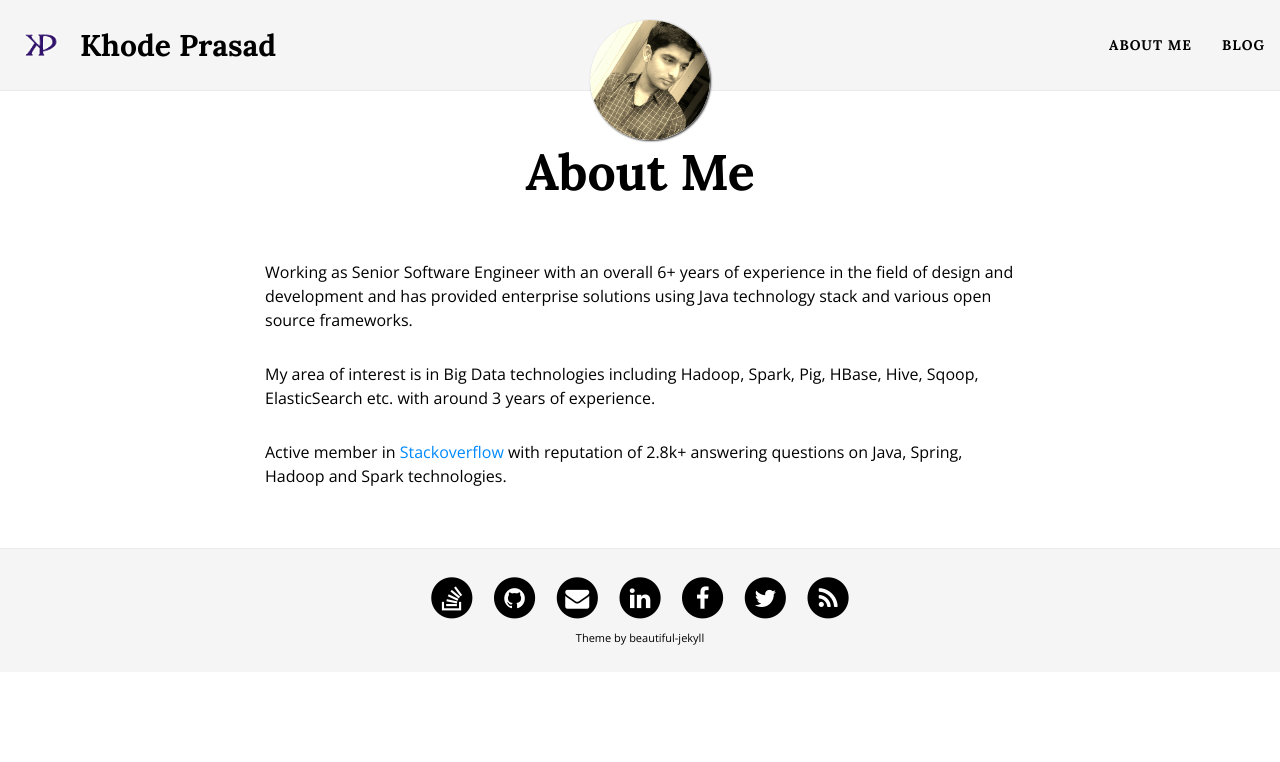
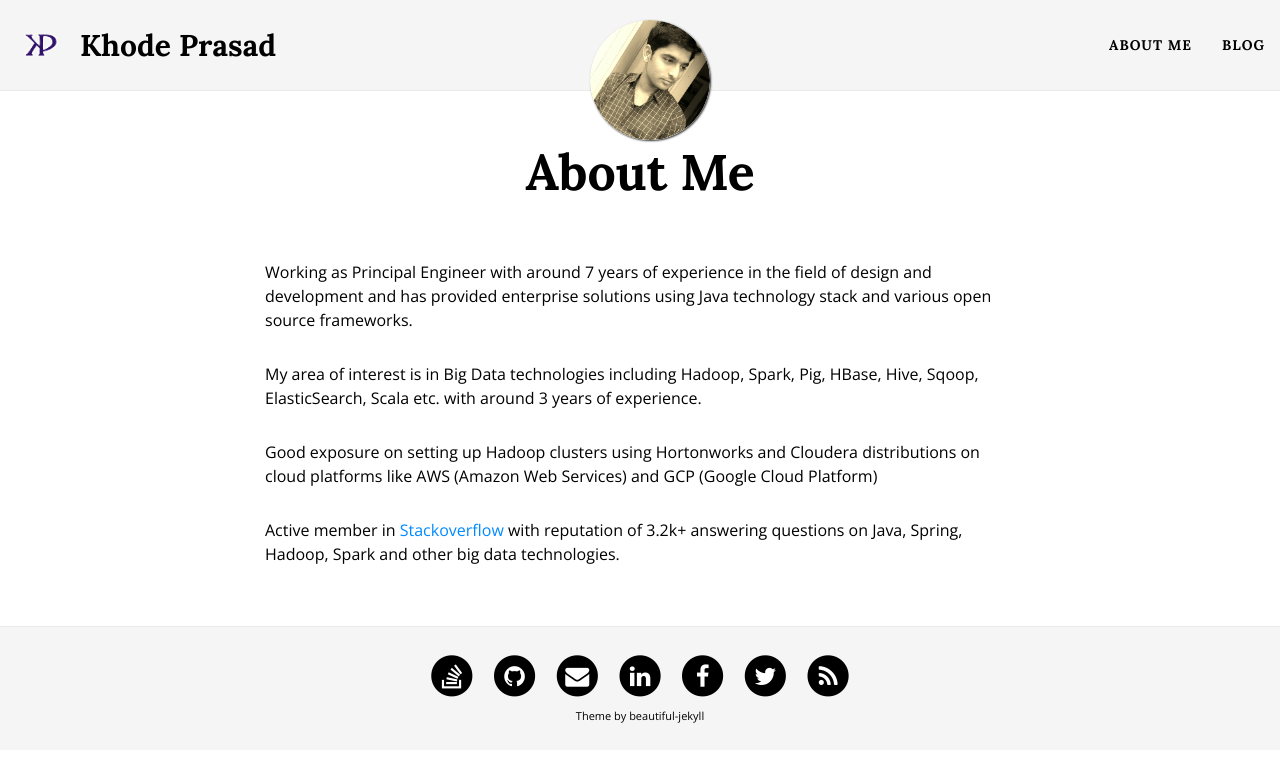
Before and after one commit to khodeprasad/khodeprasad.github.io, a Jekyll site: the page built from aboutme.md, in a window 1280 px wide. Shown: the top 762 px of the page. Built offline with Jekyll 4.4.1, drawn with Linux system fonts in a browser that asks for light colours; nearby versions of some CDN libraries.

Commit message:
Update aboutme.md

```diff
--- a/aboutme.md
+++ b/aboutme.md
@@ -4,8 +4,10 @@ title: About Me
 #subtitle: Java, J2EE & Big Data Engineer
 ---
 
-Working as Senior Software Engineer with an overall 6+ years of experience in the field of design and development and has provided enterprise solutions using Java technology stack and various open source frameworks.
+Working as Principal Engineer with around 7 years of experience in the field of design and development and has provided enterprise solutions using Java technology stack and various open source frameworks.
 
-My area of interest is in Big Data technologies including Hadoop, Spark, Pig, HBase, Hive, Sqoop, ElasticSearch etc. with around 3 years of experience.
+My area of interest is in Big Data technologies including Hadoop, Spark, Pig, HBase, Hive, Sqoop, ElasticSearch, Scala etc. with around 3 years of experience.
 
-Active member in [Stackoverflow](https://stackoverflow.com/users/1025328/prasad-khode) with reputation of 2.8k+ answering questions on Java, Spring, Hadoop and Spark technologies.
+Good exposure on setting up Hadoop clusters using Hortonworks and Cloudera distributions on cloud platforms like AWS (Amazon Web Services) and GCP (Google Cloud Platform)
+
+Active member in [Stackoverflow](https://stackoverflow.com/users/1025328/prasad-khode) with reputation of 3.2k+ answering questions on Java, Spring, Hadoop, Spark and other big data technologies.
```
